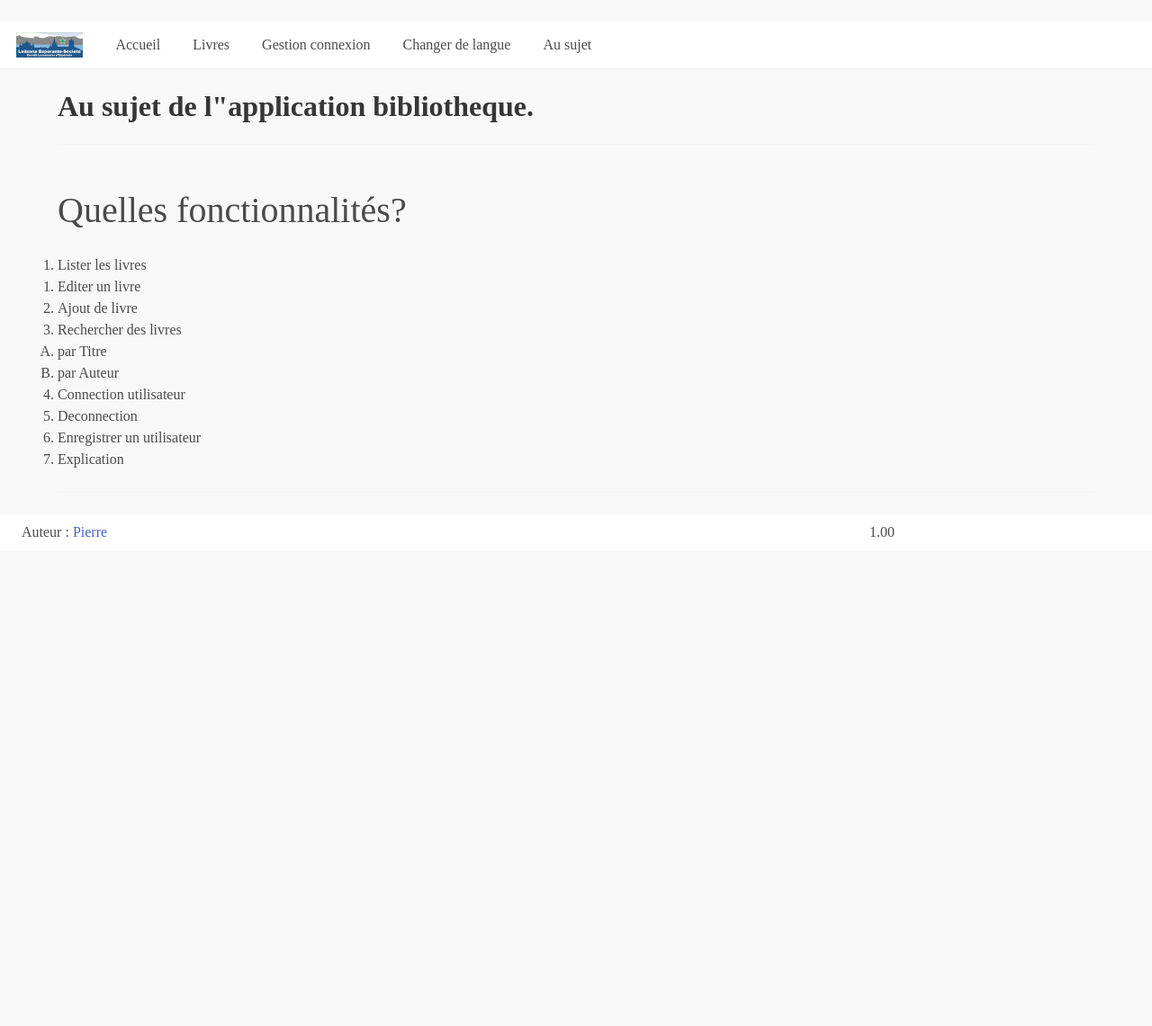
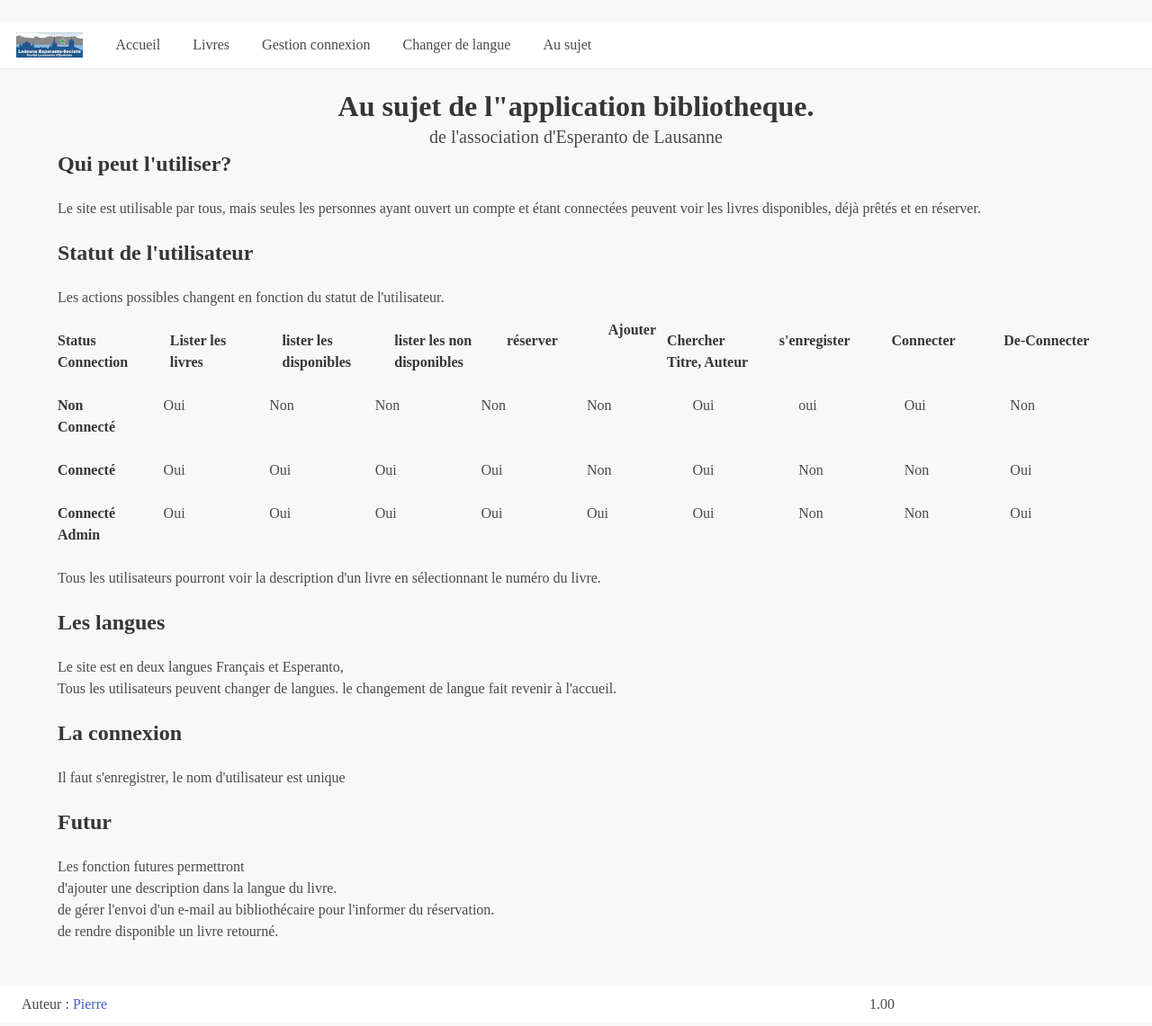
Before and after one commit to Boipisigre/biblioteko, a Flask app: page /about in a window 1280 px wide. Shown: the whole page at 90% size. Before the commit the page ends 597 px from the top, so only its background shows below. Run offline with Flask 2, Linux system fonts and the light colour scheme; some libraries are stand-ins or nearby versions.

Commit message:
Changement de la page about

```diff
--- a/app/templates/about.html
+++ b/app/templates/about.html
@@ -1,32 +1,150 @@
 {% extends 'base.html' %}
 
 {% block content %}
-<h1 class='title'>{% block title %} {{ _('Au sujet') }} {% endblock %} {{ _('de l"application bibliotheque') }}.</h1>
-  <hr>
-<br/>
+<h1 class='title' style="text-align: center;">{% block title %} {{ _('Au sujet') }} {% endblock %} {{ _('de l"application bibliotheque') }}.</h1>
 
-<div class="container">
+<h2 class='subtitle' style="text-align: center;">de l'association d'Esperanto de Lausanne<br></h2>
 
-<h2 class="subtitle is-2"> {{ _('Quelles fonctionnalités?') }} </h2>
+<h4 class='title is-4'>Qui peut l'utiliser?<br></h4><p>Le site est utilisable par tous, mais seules les personnes ayant ouvert un compte et étant&nbsp;connectées peuvent voir les livres disponibles, déjà prêtés et en réserver.<br></p><br>
 
-<ol type="1">
-  <li> {{ _('Lister les livres') }} </li>
-  <ol type="1">
-    <li> {{ _('Editer un livre') }} </li>
-  <li> {{ _('Ajout de livre') }} </li>
-  <li> {{ _('Rechercher des livres') }} </li>
-  <ol type="A">
-    <li> {{ _('par Titre') }} </li>
-    <li> {{ _('par Auteur') }}</li>
-  </ol>
+<h4 class='title is-4'> Statut de l'utilisateur<br></h4><p>Les actions possibles changent en fonction du statut de l'utilisateur.<br></p><br>
 
-  <li> {{ _('Connection utilisateur') }}  </li>
-  <li> {{ _('Deconnection') }} </li>
-  <li>  {{ _('Enregistrer un utilisateur') }} </li>
-  <li>  {{ _('Explication') }}</li>
 
-</ol>
+<div class="columns is-mobile">
+  <div class="column">
+    <strong> Status Connection</strong>
+  </div>
+  <div class="column">
+    <strong> Lister les livres</strong>
+  </div>
+  <div class="column">
+    <strong>lister les disponibles</strong>
+  </div>
+  <div class="column">
+    <strong>lister les non disponibles</strong>
+  </div>
+   <div class="column">
+    <strong>réserver</strong>
+  </div>
+  <div>
+    <strong> Ajouter</strong>
+ </div>
+  <div class="column">
+    <strong>Chercher Titre, Auteur</strong>
+  </div>
+  <div class="column">
+  <strong>s'enregister</strong>
+  </div>
+  <div class="column">
+  <strong> Connecter </strong>
+  </div>
+  <div class="column">
+  <strong> De-Connecter </strong>
+  </div>
+    </div>
+<div class="columns is-mobile">
+  <div class="column">
+    <strong>Non Connecté</strong>
+  </div>
+  <div class="column">
+    Oui
+  </div>
+  <div class="column">
+    Non
+  </div>
+<div class="column">
+  Non
 </div>
+<div class="column">
+  Non
+</div><div class="column">
+  Non
+</div>
+<div class="column">
+    Oui
+  </div>
+  <div class="column">
+    oui
+  </div>
+  <div class="column">
+    Oui
+  </div>
+<div class="column">
+  Non
+</div>
+</div>
+<div class="columns is-mobile">
+  <div class="column">
+    <strong>Connecté</strong>
+  </div>
+  <div class="column">
+    Oui
+  </div>
+  <div class="column">
+    Oui
+  </div>
+<div class="column">
+  Oui
+</div>
+<div class="column">
+Oui
+</div>
+<div class="column">
+  Non
+</div>
+<div class="column">
+    Oui
+  </div>
+  <div class="column">
+    Non
+  </div>
+  <div class="column">
+    Non
+  </div>
+  <div class="column">
+      Oui
+    </div>
+</div>
+<div class="columns is-mobile">
+  <div class="column">
+    <strong>Connecté Admin</strong>
+  </div>
+  <div class="column">
+    Oui
+  </div>
+  <div class="column">
+    Oui
+  </div>
+<div class="column">
+  Oui
+</div>
+<div class="column">
+  Oui
+</div>
+<div class="column">
+  Oui
+</div>
+<div class="column">
+    Oui
+  </div>
+  <div class="column">
+    Non
+  </div>
+  <div class="column">
+    Non
+  </div>
+  <div class="column">
+      Oui
+    </div>
+</div>
+
+<p>Tous les utilisateurs pourront voir la description d'un livre  en sélectionnant le numéro du livre.<br></p>
+<br>
+<h4 class='title is-4' >Les langues</h4>
+<p>Le site est en deux langues Français et Esperanto,<br></p><p>Tous les utilisateurs peuvent changer de langues. le changement de langue fait revenir à l'accueil.<br></p>
+<br><h4 class='title is-4'>La connexion<br></h4><p>Il faut s'enregistrer, le nom d'utilisateur est unique <br></p>
+<br><h4 class='title is-4'>Futur<br></h4><p>Les fonction futures permettront <br></p><ul><li>d'ajouter une description dans la langue du livre.<br></li><li>de gérer l'envoi d'un e-mail au bibliothécaire pour l'informer du réservation.<br></li><li>de rendre disponible un livre retourné.<br></li></ul>
+
 
 <hr>
 
```
